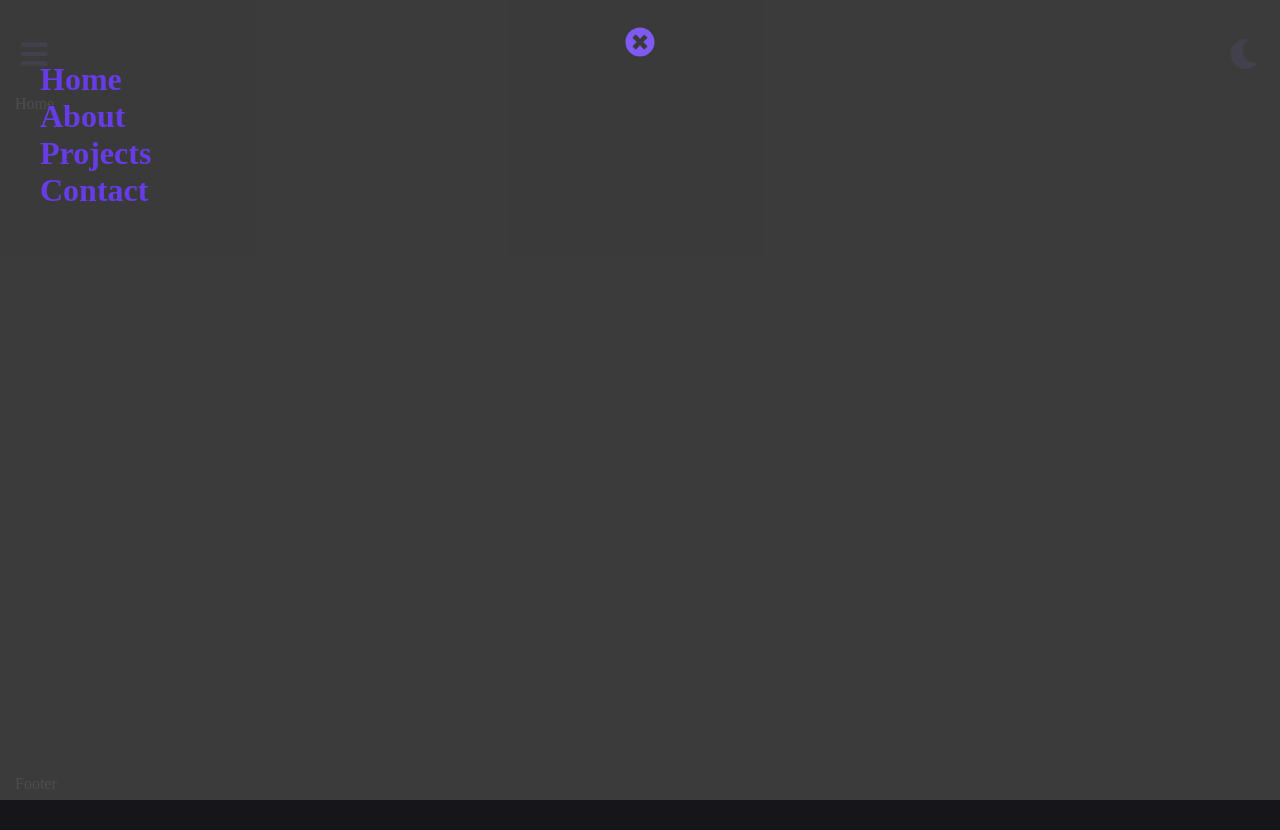
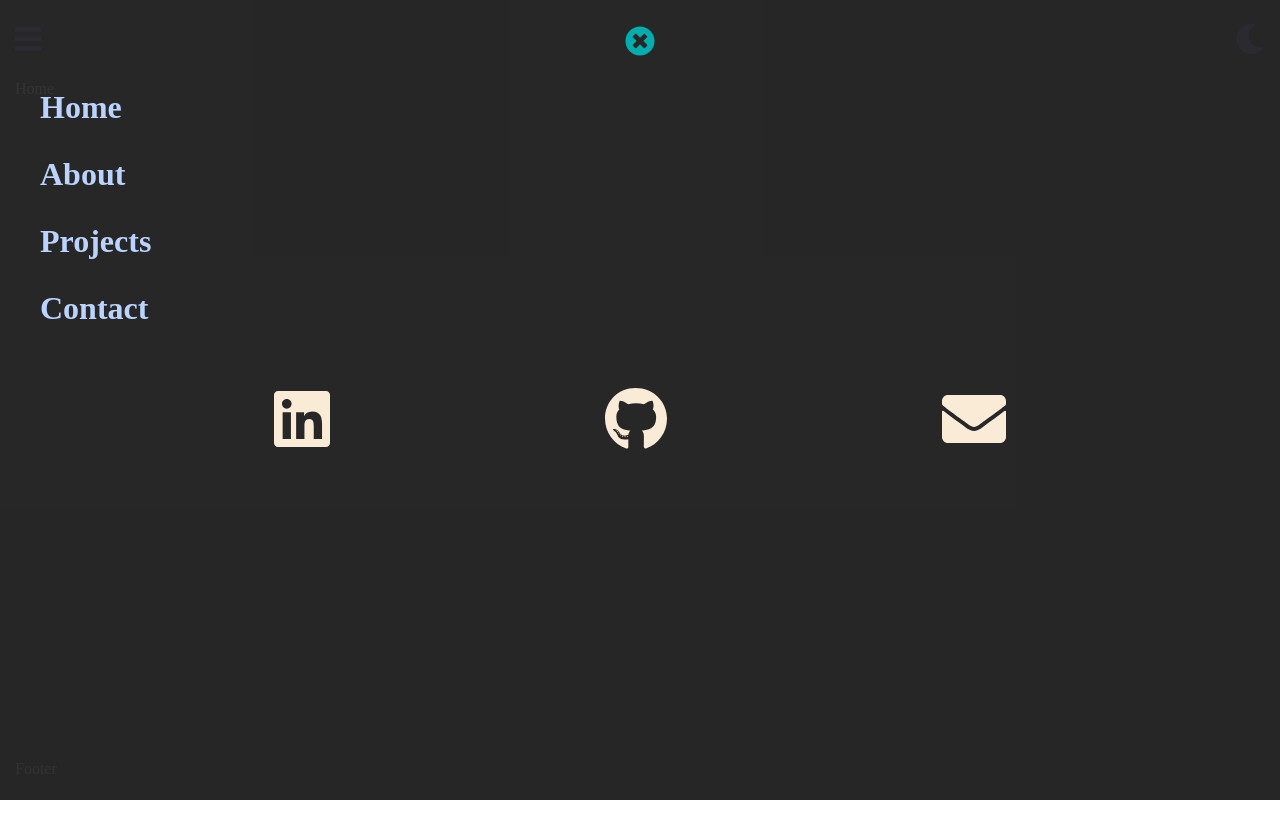
Before and after one commit to talescoelho/talescoelho.github.io, a React (Create React App) app: page / in a window 1280 px wide. Both pictures are taken after a click on the button 34 px from the left and 55 px from the top of the page. After the commit the page ends 800 px from the top, so only its background shows below. Built offline with nearby package versions, Linux system fonts and the light colour scheme.

Commit message:
Header finalizado

```diff
--- a/public/index.html
+++ b/public/index.html
@@ -24,7 +24,7 @@
       work correctly both with client-side routing and a non-root public URL.
       Learn how to configure a non-root public URL by running `npm run build`.
     -->
-    <title>React App</title>
+    <title>Portfólio</title>
   </head>
   <body>
     <noscript>You need to enable JavaScript to run this app.</noscript>
--- a/src/Components/Header.jsx
+++ b/src/Components/Header.jsx
@@ -4,6 +4,9 @@ import { faCode } from '@fortawesome/free-solid-svg-icons';
 import { faMoon } from '@fortawesome/free-solid-svg-icons';
 import { faSun } from '@fortawesome/free-solid-svg-icons';
 import { faBars } from '@fortawesome/free-solid-svg-icons';
+import { faLinkedin } from '@fortawesome/free-brands-svg-icons';
+import { faGithub } from '@fortawesome/free-brands-svg-icons';
+import { faEnvelope } from '@fortawesome/free-solid-svg-icons';
 import { faTimesCircle } from '@fortawesome/free-solid-svg-icons';
 import Modal from 'react-modal';
 import '../styles/Header.css';
@@ -29,6 +32,7 @@ function Header({ setClassMode, classMode }) {
           <FontAwesomeIcon icon={ faTimesCircle } />
         </button>
         <ul className="list-links">
+          <div>
             <Link to="/" onClick={ closeModal }>
               <li className="li-1">Home</li>
             </Link>
@@ -41,6 +45,32 @@ function Header({ setClassMode, classMode }) {
             <Link to="/contact" onClick={ closeModal }>
               <li className="li-4">Contact</li>
             </Link>
+          </div>
+          <div onClick={ closeModal }>
+            <li className="li-5">
+              <a
+                href="https://www.linkedin.com/in/tales-coelho/"
+                target="_blank"
+                rel="noreferrer"
+              >
+                <FontAwesomeIcon icon={ faLinkedin } />
+              </a>
+              <a
+                href="https://github.com/talescoelho"
+                target="_blank"
+                rel="noreferrer"
+              >
+                <FontAwesomeIcon icon={ faGithub } />
+              </a>
+              <a
+                href="mailto:tales-coelho@live.com"
+                target="_blank"
+                rel="noreferrer"
+              >
+                <FontAwesomeIcon icon={ faEnvelope } />
+              </a>
+            </li>
+          </div>
         </ul>
       </Modal>
       <section className="header-left">
--- a/src/styles/App.css
+++ b/src/styles/App.css
@@ -1,5 +1,6 @@
 * {
   margin: 0;
+  padding: 0;
 }
 
 .light {
@@ -9,8 +10,8 @@
   display: flex;
   flex-direction: column;
   height: 100vh;
-  padding: 15px;
   justify-content: space-between;
+  padding: 0 15px;
   transition: background 1s, color 1s;
 }
 
@@ -21,8 +22,8 @@
   display: flex;
   flex-direction: column;
   height: 100vh;
-  padding: 15px;
   justify-content: space-between;
+  padding: 0 15px;
   transition: background 1s, color 1s;
 }
 
@@ -47,7 +48,7 @@ button {
 }
 
 .button-close {
+  color: #03adad;
+  font-size: 30px;
   margin-top: 25px;
-  font-size: 30px;
-  color: #7f5af0;
 }
--- a/src/styles/Header.css
+++ b/src/styles/Header.css
@@ -1,30 +1,47 @@
 header {
+  align-items: center;
   display: flex;
+  height: 10vh;
   justify-content: space-between;
-  align-items: center;
-  height: 10vh;
   width: 100%;
 }
 
 .gradient {
+  color: #7f5af0;
   font-size: 30px;
   font-weight: 600;
-  color: #7f5af0;
 }
 
 .header-modal {
+  background-color: rgba(0, 0, 0, 80%);
   display: flex;
   flex-direction: column;
   height: 100vh;
-  background-color: rgba(0, 0, 0, 70%);
+}
+
+li {
+  margin-top: 30px;
+}
+
+.list-links {
+  color: #673ce7;
+  display: flex;
+  flex-direction: column;
+  font-size: 2em;
+  font-weight: 900;
+  height: 90vh;
+  justify-content: space-between;
+  list-style: none;
+  text-decoration: none;
 }
 
 .list-links a {
-  color: #673ce7;
-  font-size: 2em;
-  font-weight: 900;
-  list-style: none;
+  color: rgb(187, 211, 255);
   text-decoration: none;
+}
+
+li {
+  margin-left: 40px;
 }
 
 .li-1 {
@@ -47,7 +64,33 @@ header {
   animation-name: slidein;
 }
 
+.li-5 {
+  animation-duration: 1.5s;
+  animation-name: slideinIcons;
+  display: flex;
+  font-size: 2em;
+  justify-content: space-evenly;
+  margin-bottom: 25%;
+  margin-left: 0;
+}
+
+.li-5 a {
+  color: antiquewhite;
+}
+
 @keyframes slidein {
+  from {
+    margin-left: -100%;
+    width: 300%
+  }
+
+  to {
+    margin-left: 40px;
+    width: 100%;
+  }
+}
+
+@keyframes slideinIcons {
   from {
     margin-left: -100%;
     width: 300%
```
Also changed, not shown: src/logo.svg (deleted), 1 other file (tests, documents, lock files or other folders). Lines whose indentation alone changed are shown as unchanged.
